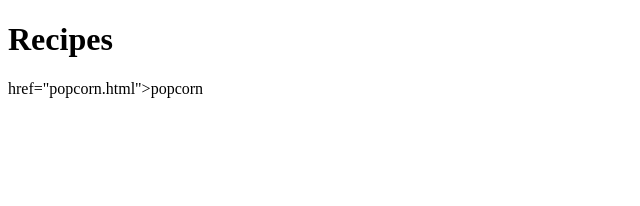
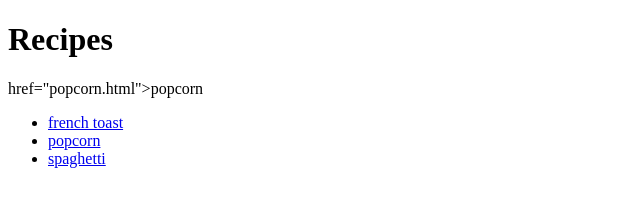
Before and after one commit to dread665/odin-recipes, a plain HTML site: page index.html in a window 1280 px wide. Shown: the whole page, without its empty margins (0-640 px from the left). Drawn offline with Linux system fonts and the light colour scheme.

Commit message:
added links to index

```diff
--- a/index.html
+++ b/index.html
@@ -10,7 +10,11 @@
     <h1>Recipes</h1>
 
     <a>href="popcorn.html">popcorn</a>
-
+<ul>
+    <li><a href="recipes/french toast.html">french toast</a></li>
+   <li><a href="recipes/popcorn in pan.html">popcorn</a></li>
+    <li><a href="recipes/spaghetti.html">spaghetti</a></li>
+  </ul>
 
 
 
```
